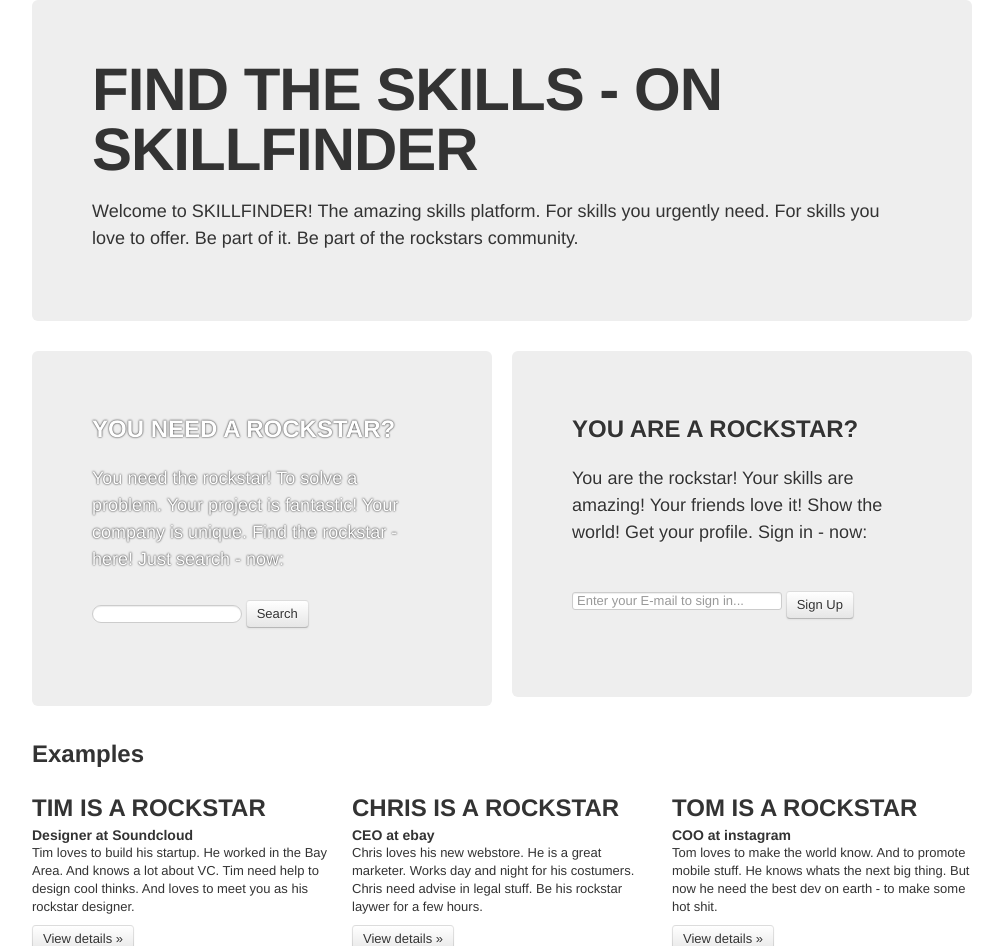
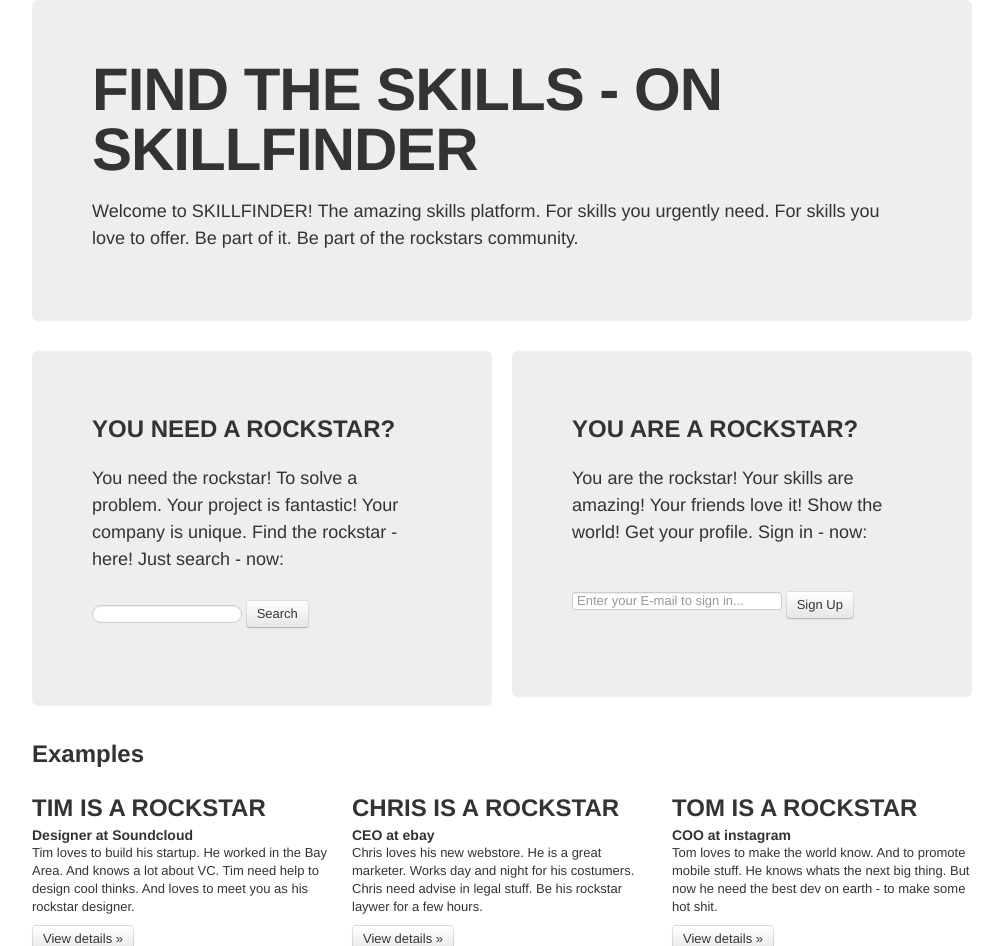
Before and after one commit to tiwei/swb12, a Django app: template launch/templates/index.html in a window 1280 px wide. Shown: the top 946 px of the page, without its empty margins (138-1141 px from the left). Run offline with Django 3.2, Linux system fonts and the light colour scheme; the template is opened without the code that fills it, so the values that code supplies are empty; some libraries are stand-ins or nearby versions.

Commit message:
edited index back

```diff
--- a/launch/templates/index.html
+++ b/launch/templates/index.html
@@ -12,10 +12,10 @@
   <!-- Main hero unit for a primary marketing message or call to action -->
   <div class="row">
     <div class="span6">
-<div class="hero-unit" id="groupie">
+<div class="hero-unit">
 
-    <h2 style="color:white; text-shadow: #000000 0 0 2px;">YOU NEED A ROCKSTAR?</h2></br>
-    <p style="color:white; text-shadow: #000000 0 0 2px;">You need the rockstar! To solve a problem. Your project is fantastic! Your company is unique. Find the rockstar - here! Just search - now:</p><br>
+    <h2>YOU NEED A ROCKSTAR?</h2></br>
+    <p>You need the rockstar! To solve a problem. Your project is fantastic! Your company is unique. Find the rockstar - here! Just search - now:</p><br>
 	<form>
 	      <input type="text" class="input-medium search-query">
 	      <button type="submit" class="btn">Search</button>
@@ -23,9 +23,9 @@
   </div>
 </div>
 <div class="span6">
-<div class="hero-unit" id="rockstar">
-<h2 style="text-shadow: #ffffff 0 0 2px;">YOU ARE A ROCKSTAR?</h2></br>
-<p style="text-shadow: #ffffff 0 0 2px;">You are the rockstar! Your skills are amazing! Your friends love it! Show the world! Get your profile. Sign in - now:</p><br><br>
+<div class="hero-unit">
+<h2>YOU ARE A ROCKSTAR?</h2></br>
+<p>You are the rockstar! Your skills are amazing! Your friends love it! Show the world! Get your profile. Sign in - now:</p><br><br>
 <form>
 
         <input type="text" class="span3" placeholder="Enter your E-mail to sign in...">
```
